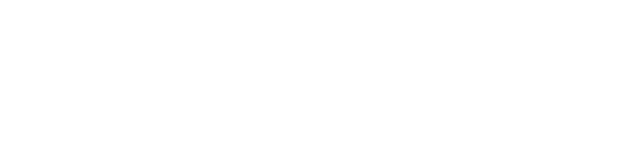
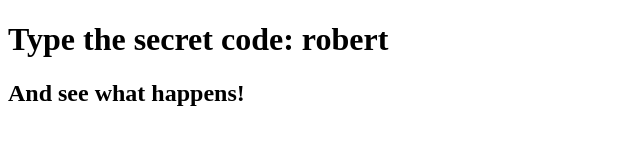
Before and after one commit to robertxluo/javascript-30, a plain HTML site: page 12 - Key Sequence Detection/index.html in a window 1280 px wide. Shown: the whole page, without its empty margins (0-640 px from the left). Drawn offline with Linux system fonts and the light colour scheme.

Commit message:
Add header instruction to html

```diff
--- a/12 - Key Sequence Detection/index.html
+++ b/12 - Key Sequence Detection/index.html
@@ -8,6 +8,8 @@
 </head>
 
 <body>
+  <h1>Type the secret code: robert</h1>
+  <h2>And see what happens!</h2>
   <script src="main.js"></script>
 </body>
 
```
